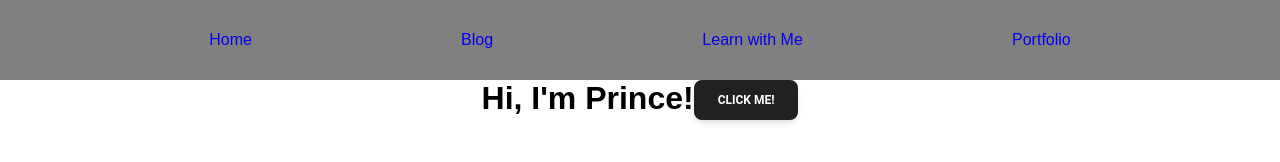
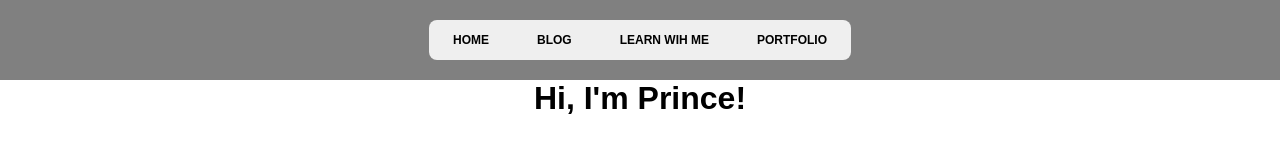
Before and after one commit to manny-pi/gatsby-portfolio, a Gatsby site: page / in a window 1280 px wide. Built offline with nearby package versions, Linux system fonts and the light colour scheme; Gatsby itself is replaced by a stand-in of ours.

Commit message:
Updated buttons in header to material-tailwind style.

```diff
--- a/src/base-components/layout.js
+++ b/src/base-components/layout.js
@@ -1,13 +1,24 @@
 import * as React from "react";
 import { Link } from "gatsby";
+import { ButtonGroup, Button } from "@material-tailwind/react";
 
 function Header(props) {
   return (
     <div id="header">
-      <div><Link to="/">Home</Link></div>
-      <div><Link to="/blog">Blog</Link></div>
-      <div><Link to="/learn-with-me">Learn with Me</Link></div>
-      <div><Link to="/portfolio">Portfolio</Link></div>
+      <ButtonGroup variant="outlined">
+        <Button>
+          <Link to="/">Home</Link>
+        </Button>
+        <Button>
+          <Link to="/blog">Blog</Link>
+        </Button>
+        <Button>
+          <Link to="/learn-with-me">Learn Wih Me</Link>
+        </Button>
+        <Button>
+          <Link to="/portfolio">Portfolio</Link>
+        </Button>
+      </ButtonGroup>
     </div>
   );
 }
--- a/src/pages/index.js
+++ b/src/pages/index.js
@@ -7,7 +7,6 @@ export default function Index() {
     <Layout>
       <div id="main-index-page">
         <h1>Hi, I'm Prince!</h1>
-        <Button>Click Me!</Button>
       </div>
     </Layout>
   )
--- a/src/styles/global.css
+++ b/src/styles/global.css
@@ -5,6 +5,7 @@
   margin: 0;
   border: 0;
   font-family: sans-serif;
+  color: black;
 }
 
 a:link {
```
